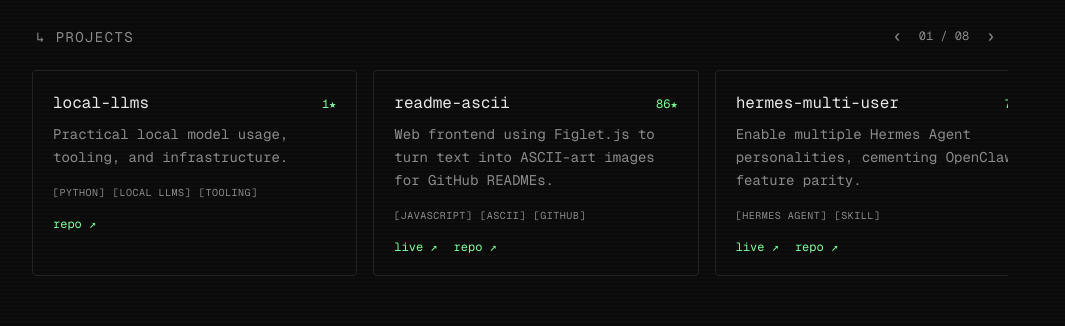
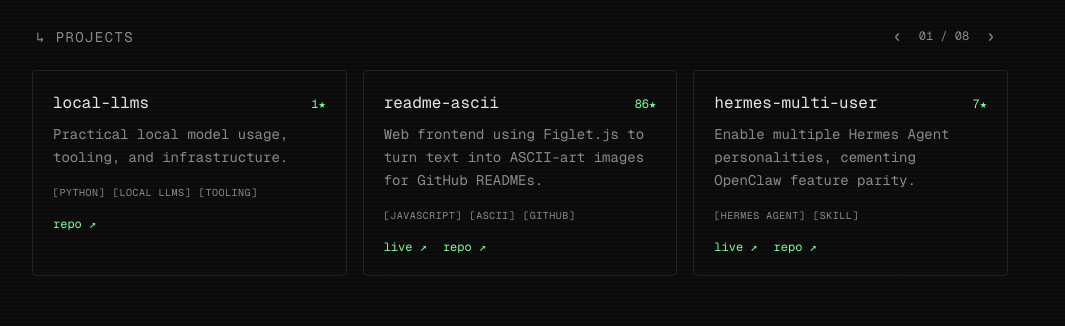
Before and after one commit to ajmeese7/agentic-portfolio, a Next.js app: page / in a window 1280 px wide. Shown: the part 593-919 px from the top of the page, without its empty margins (120-1185 px from the left). Built offline with nearby package versions, Linux system fonts and the light colour scheme; no server answers.

Commit message:
fix: improved projects carousel UX

```diff
--- a/src/components/ProjectsCarousel.tsx
+++ b/src/components/ProjectsCarousel.tsx
@@ -5,7 +5,7 @@
 import type { Project } from "@/lib/projects";
 
 export function ProjectsCarousel({ projects }: { projects: Project[] }) {
-  const [emblaRef, emblaApi] = useEmblaCarousel({ loop: true, align: "start" });
+  const [emblaRef, emblaApi] = useEmblaCarousel({ loop: true, align: "start", duration: 18 });
   const [selected, setSelected] = useState(0);
   const [visibleProjects, setVisibleProjects] = useState(projects);
 
@@ -78,12 +78,13 @@
       </header>
 
       <div ref={emblaRef} className="overflow-hidden">
-        <div className="flex gap-4">
+        <div className="flex -ml-4">
           {visibleProjects.map((p) => (
             <article
               key={p.slug}
-              className="min-w-0 shrink-0 grow-0 basis-full sm:basis-1/2 lg:basis-1/3 border border-border-default rounded p-5 hover:border-accent/60 transition-colors"
+              className="min-w-0 shrink-0 grow-0 basis-full sm:basis-1/2 lg:basis-1/3 pl-4"
             >
+              <div className="h-full border border-border-default rounded p-5 hover:border-accent/60 transition-colors">
                 <div className="flex items-baseline justify-between">
                   <h3 className="text-foreground text-base">{p.title}</h3>
                   {p.stars !== undefined && <span className="text-accent text-xs">{p.stars}★</span>}
@@ -118,6 +119,7 @@
                     </a>
                   )}
                 </div>
+              </div>
             </article>
           ))}
         </div>
--- a/src/content/projects.ts
+++ b/src/content/projects.ts
@@ -52,7 +52,7 @@
     stars: 1,
     repo: "https://github.com/ajmeese7/tools",
   },
-   {
+  {
     slug: "design-experiments",
     title: "design-experiments",
     blurb: "Experimental design concepts to explore creative visual representation.",
```
Lines whose indentation alone changed are shown as unchanged.
